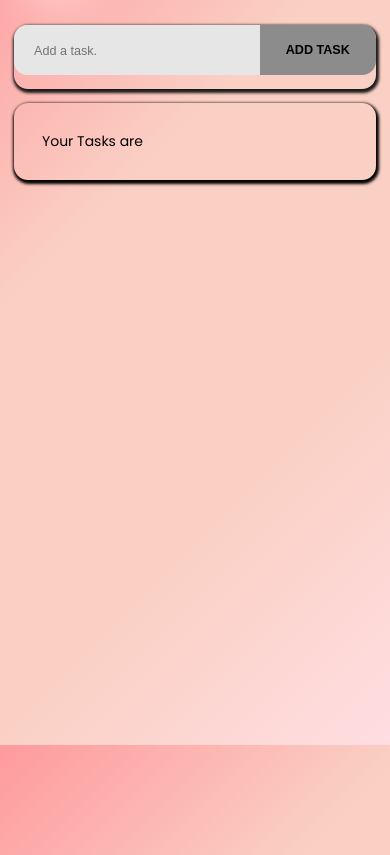
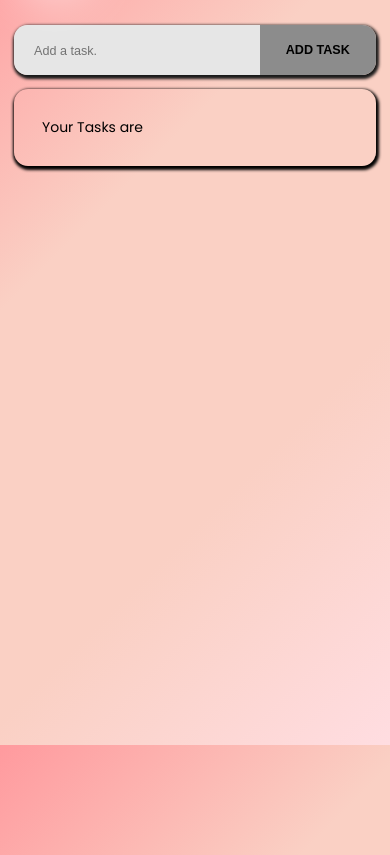
Before and after one commit to ujwal282/Simple-Todo, a plain HTML site: page index.html in a window 390 px wide. Shown: the part 99-954 px from the top of the page. Drawn offline with nearby package versions, Linux system fonts and the light colour scheme.

Commit message:
Update style.css

```diff
--- a/style.css
+++ b/style.css
@@ -214,7 +214,7 @@ img:hover {
     padding: 1.5rem;
   }
   .search {
-    padding-bottom: 1rem;
+
     font-size: 1rem;
   }
   input::placeholder {
```
